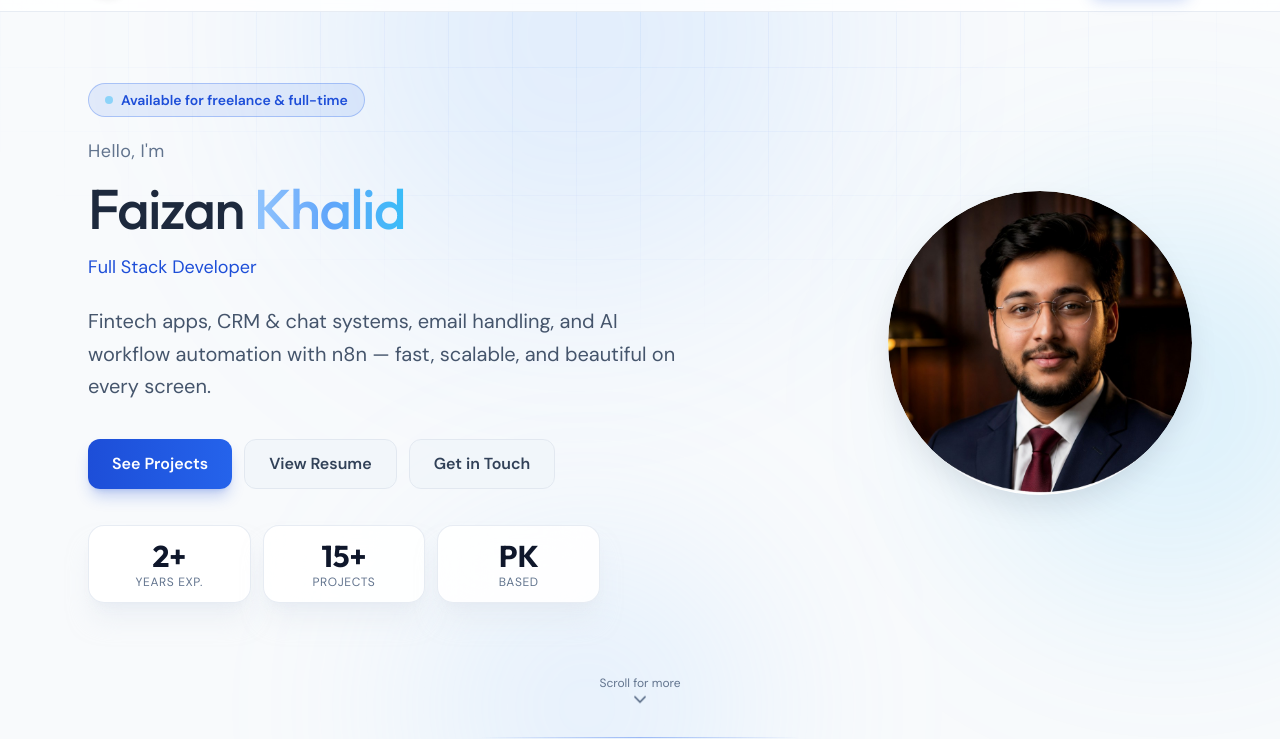
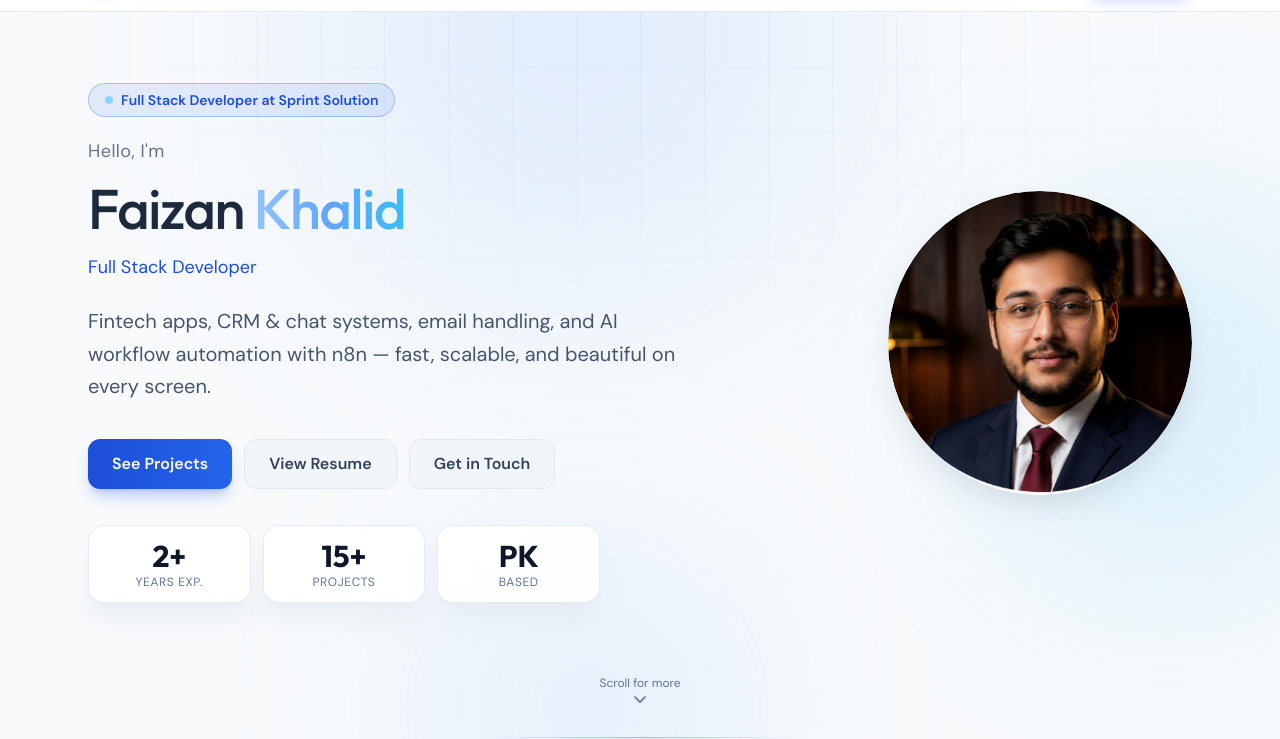
Before and after one commit to faizankhalid1234/portfolio-faizan, a website: page index.html in a window 1280 px wide. Shown: the part 61-800 px from the top of the page. Drawn offline with nearby package versions, Linux system fonts and the light colour scheme.

Commit message:
Remove freelance availability from hero badge.
Show current Sprint Solution role instead so the portfolio reflects full-time employment only.

Co-authored-by: Cursor <cursoragent@cursor.com>

```diff
--- a/index.html
+++ b/index.html
@@ -145,7 +145,7 @@
                 <div class="hero-content order-2 lg:order-1">
                   <span class="hero-badge mb-5 inline-flex items-center gap-2 rounded-full border border-brand-500/30 bg-brand-500/10 px-4 py-1.5 text-sm font-semibold text-brand-600 dark:text-brand-300">
                     <span class="h-2 w-2 animate-pulse rounded-full bg-accent-sky"></span>
-                    Available for freelance & full-time
+                    Full Stack Developer at Sprint Solution
                   </span>
                   <div class="hero-name-block mb-6">
                     <p class="hero-greeting">Hello, I'm</p>
```
